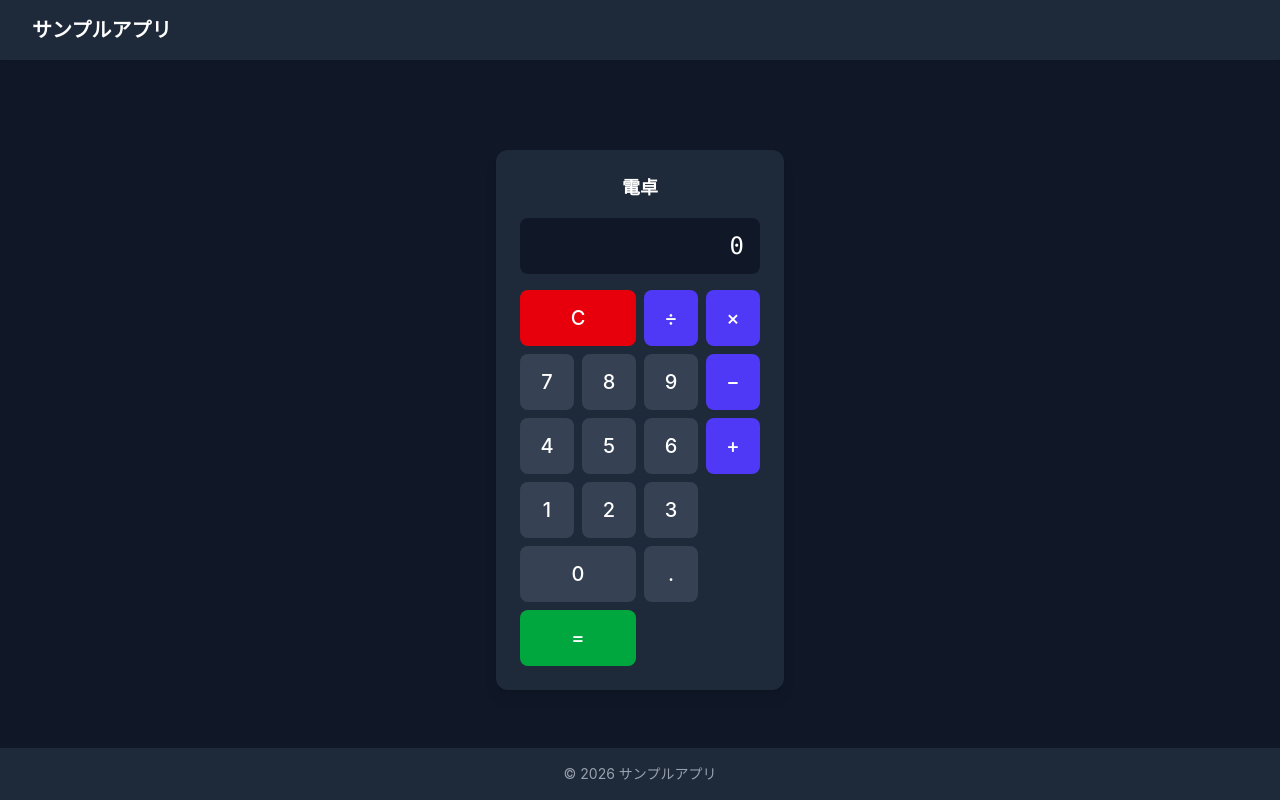
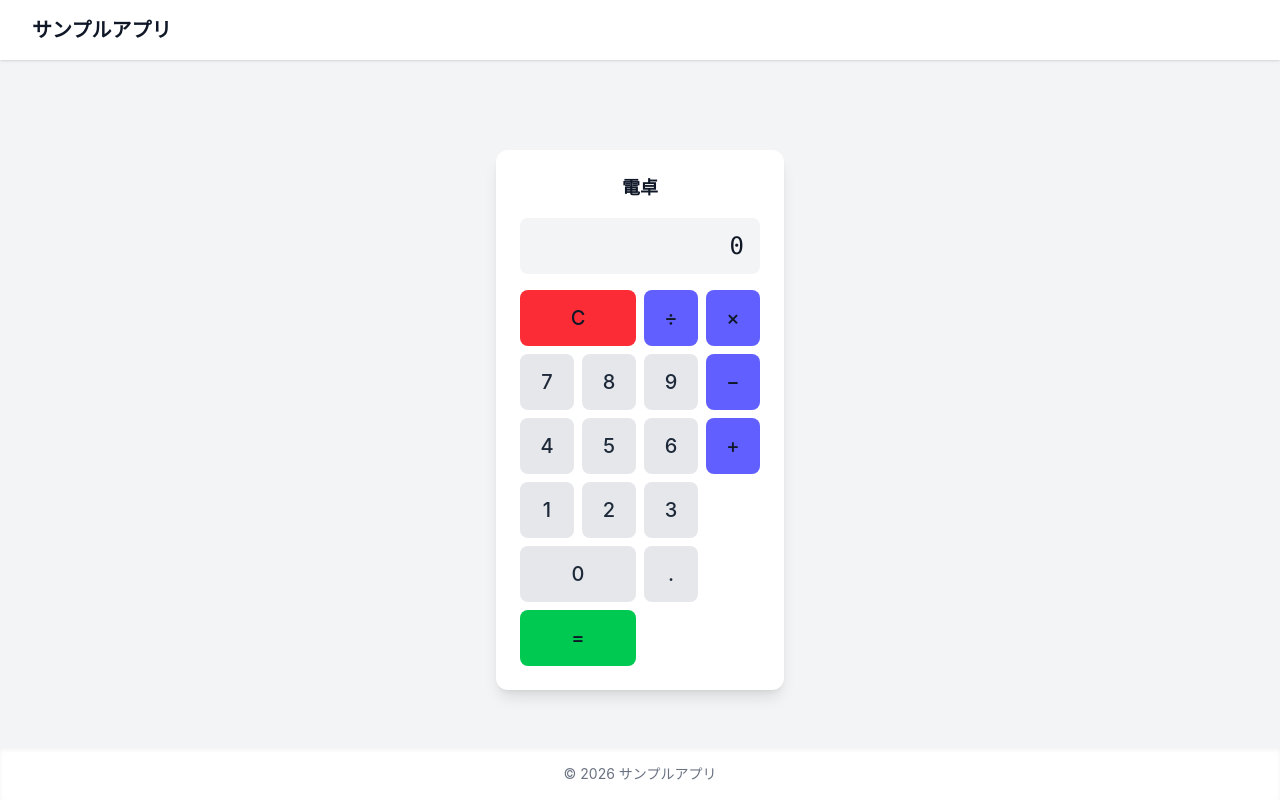
Before and after one commit to ismt7/sample-20260303, a React (Vite) app: page / in a window 1280 px wide. Built offline with nearby package versions, Linux system fonts and the light colour scheme.

Commit message:
Resolve conflict: apply light theme from main while keeping tutorial code removed
Co-authored-by: ismt7 <53962113+ismt7@users.noreply.github.com>

```diff
--- a/src/App.tsx
+++ b/src/App.tsx
@@ -2,8 +2,8 @@ import Calculator from './Calculator'
 
 function App() {
   return (
-    <div className="min-h-screen bg-gray-900 text-white flex flex-col">
-      <header className="bg-gray-800 px-8 py-4 shadow">
+    <div className="min-h-screen bg-gray-100 text-gray-900 flex flex-col">
+      <header className="bg-white px-8 py-4 shadow">
         <h1 className="text-xl font-bold">サンプルアプリ</h1>
       </header>
       <main className="flex-1 flex flex-col items-center justify-center p-8">
@@ -11,7 +11,7 @@ function App() {
           <Calculator />
         </div>
       </main>
-      <footer className="bg-gray-800 px-8 py-4 text-center text-gray-400 text-sm">
+      <footer className="bg-white px-8 py-4 text-center text-gray-500 text-sm shadow-inner">
         <p>&copy; {new Date().getFullYear()} サンプルアプリ</p>
       </footer>
     </div>
--- a/src/Calculator.tsx
+++ b/src/Calculator.tsx
@@ -8,10 +8,10 @@ const buttonBase = [
   'focus:outline-[4px] focus:outline-auto',
 ].join(' ')
 
-const numBtn = `${buttonBase} bg-gray-700 hover:bg-gray-600`
-const opBtn = `${buttonBase} bg-indigo-600 hover:bg-indigo-500`
-const eqBtn = `${buttonBase} bg-green-600 hover:bg-green-500 col-span-2`
-const clearBtn = `${buttonBase} bg-red-600 hover:bg-red-500 col-span-2`
+const numBtn = `${buttonBase} bg-gray-200 hover:bg-gray-300 text-gray-800`
+const opBtn = `${buttonBase} bg-indigo-500 hover:bg-indigo-400`
+const eqBtn = `${buttonBase} bg-green-500 hover:bg-green-400 col-span-2`
+const clearBtn = `${buttonBase} bg-red-500 hover:bg-red-400 col-span-2`
 const zeroBtn = `${numBtn} col-span-2`
 
 function calculate(a: number, op: Operator, b: number): number {
@@ -83,11 +83,11 @@ function Calculator() {
   }
 
   return (
-    <div className="bg-gray-800 rounded-xl p-6 w-72 shadow-lg">
+    <div className="bg-white rounded-xl p-6 w-72 shadow-lg">
       <h2 className="text-lg font-bold mb-4 text-center">電卓</h2>
       <div
         aria-label="display"
-        className="bg-gray-900 rounded-lg px-4 py-3 mb-4 text-right text-2xl font-mono break-all min-h-[3rem]"
+        className="bg-gray-100 rounded-lg px-4 py-3 mb-4 text-right text-2xl font-mono break-all min-h-[3rem] text-gray-900"
       >
         {display}
       </div>
```
